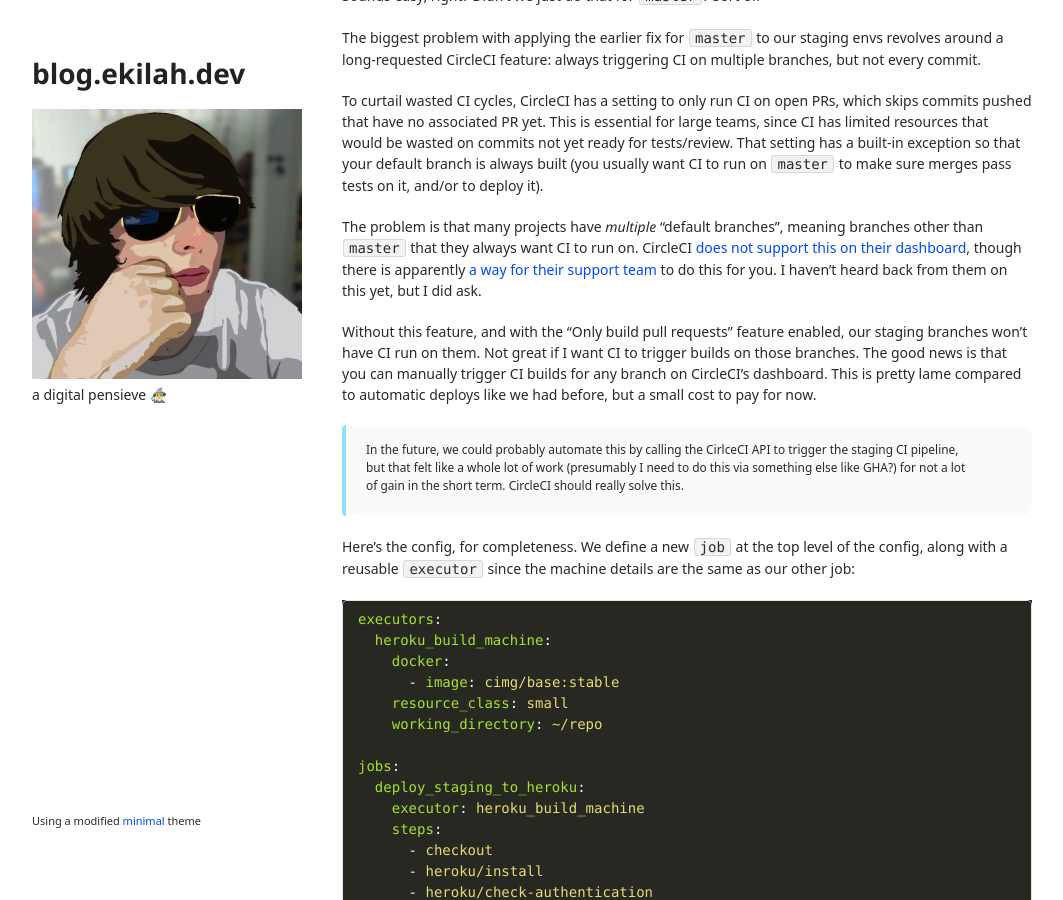
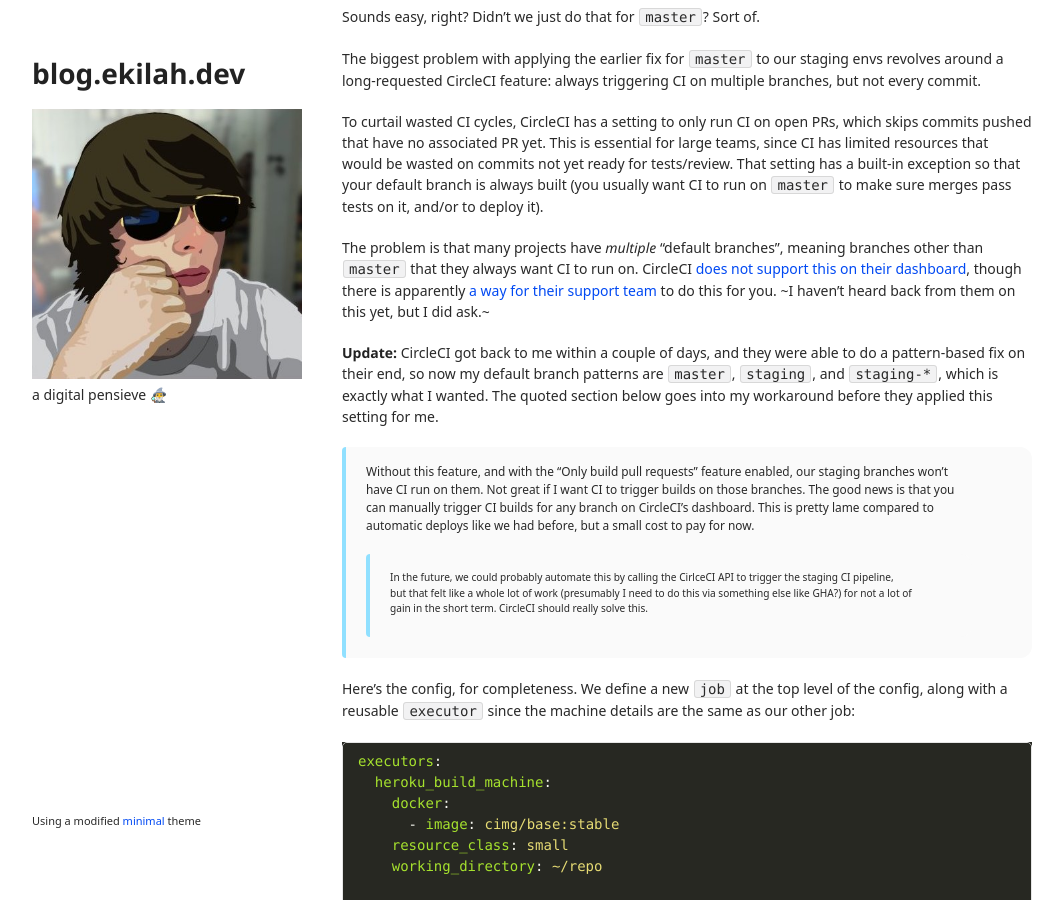
Before and after one commit to ekilah/ekilah.github.io, a Jekyll site: the page built from posts/heroku-shutdown-github-integration.md, in a window 1280 px wide and 900 px high, scrolled down 4009 px. Shown: the whole window, without its empty margins (108-1171 px from the left). Built offline with Jekyll 4.4.1, drawn with Linux system fonts in a browser that asks for light colours; some web fonts are replaced; our own code applies the rules of GitHub Pages for plain Markdown files; a script that is not in the unit is left out; some of the changed text lies outside the part shown.

Commit message:
update from circleci

```diff
--- a/posts/heroku-shutdown-github-integration.md
+++ b/posts/heroku-shutdown-github-integration.md
@@ -145,11 +146,12 @@ The biggest problem with applying the earlier fix for `master` to our staging en
 
 To curtail wasted CI cycles, CircleCI has a setting to only run CI on open PRs, which skips commits pushed that have no associated PR yet. This is essential for large teams, since CI has limited resources that would be wasted on commits not yet ready for tests/review. That setting has a built-in exception so that your default branch is always built (you usually want CI to run on `master` to make sure merges pass tests on it, and/or to deploy it).
 
-The problem is that many projects have _multiple_ "default branches", meaning branches other than `master` that they always want CI to run on. CircleCI [does not support this on their dashboard](https://ideas.circleci.com/cloud-feature-requests/p/allow-branch-whitelist-to-override-only-build-pull-requests), though there is apparently [a way for their support team](https://discuss.circleci.com/t/unable-to-limit-builds-to-only-prs-and-multiple-whitelisted-branches/39561/2) to do this for you. I haven't heard back from them on this yet, but I did ask.
+The problem is that many projects have _multiple_ "default branches", meaning branches other than `master` that they always want CI to run on. CircleCI [does not support this on their dashboard](https://ideas.circleci.com/cloud-feature-requests/p/allow-branch-whitelist-to-override-only-build-pull-requests), though there is apparently [a way for their support team](https://discuss.circleci.com/t/unable-to-limit-builds-to-only-prs-and-multiple-whitelisted-branches/39561/2) to do this for you. ~I haven't heard back from them on this yet, but I did ask.~
 
-Without this feature, and with the "Only build pull requests" feature enabled, our staging branches won't have CI run on them. Not great if I want CI to trigger builds on those branches. The good news is that you can manually trigger CI builds for any branch on CircleCI's dashboard. This is pretty lame compared to automatic deploys like we had before, but a small cost to pay for now.
+**Update:** CircleCI got back to me within a couple of days, and they were able to do a pattern-based fix on their end, so now my default branch patterns are `master`, `staging`, and `staging-*`, which is exactly what I wanted. The quoted section below goes into my workaround before they applied this setting for me.
 
-> In the future, we could probably automate this by calling the CirlceCI API to trigger the staging CI pipeline, but that felt like a whole lot of work (presumably I need to do this via something else like GHA?) for not a lot of gain in the short term. CircleCI should really solve this.
+> Without this feature, and with the "Only build pull requests" feature enabled, our staging branches won't have CI run on them. Not great if I want CI to trigger builds on those branches. The good news is that you can manually trigger CI builds for any branch on CircleCI's dashboard. This is pretty lame compared to automatic deploys like we had before, but a small cost to pay for now.
+> > In the future, we could probably automate this by calling the CirlceCI API to trigger the staging CI pipeline, but that felt like a whole lot of work (presumably I need to do this via something else like GHA?) for not a lot of gain in the short term. CircleCI should really solve this.
 
 Here's the config, for completeness. We define a new `job` at the top level of the config, along with a reusable `executor` since the machine details are the same as our other job:
 
```
Also changed, not shown: other parts of posts/heroku-shutdown-github-integration.md (+1 -0 lines).
